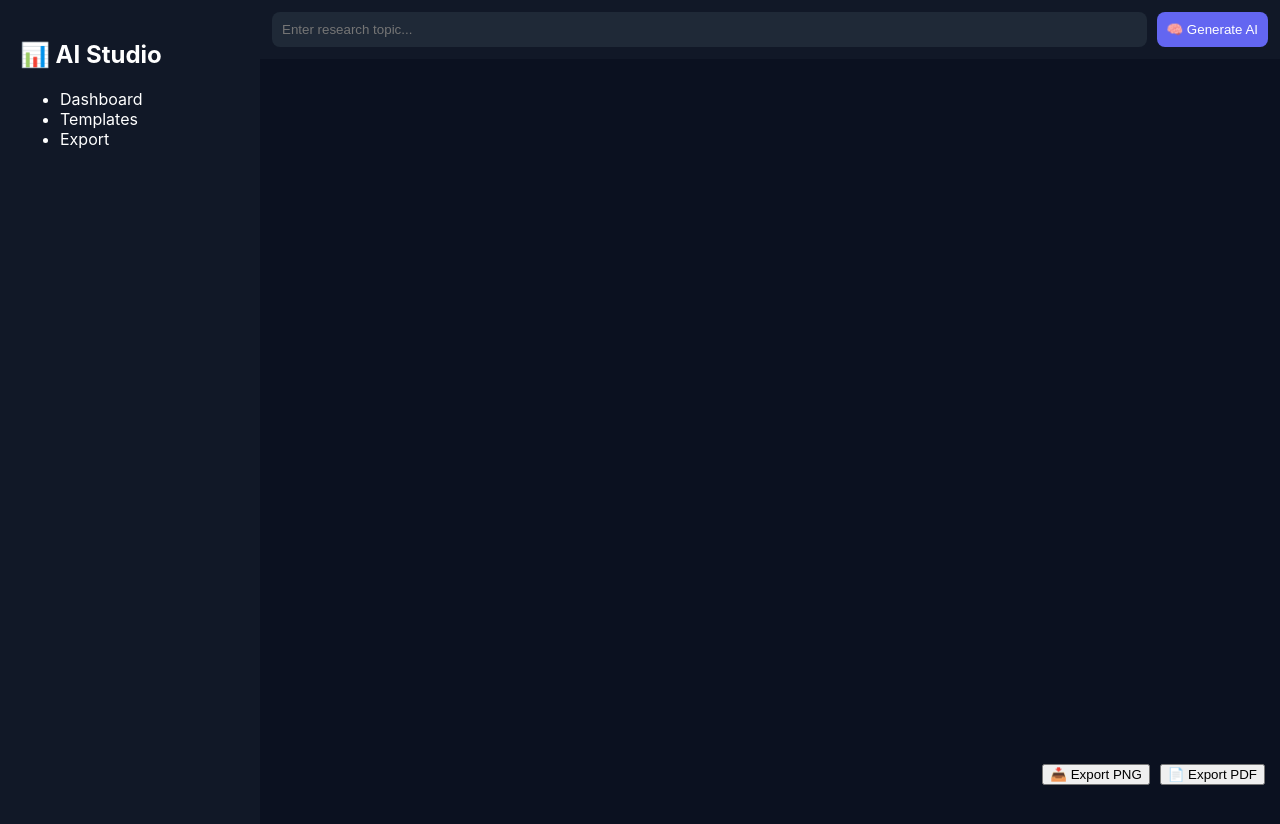
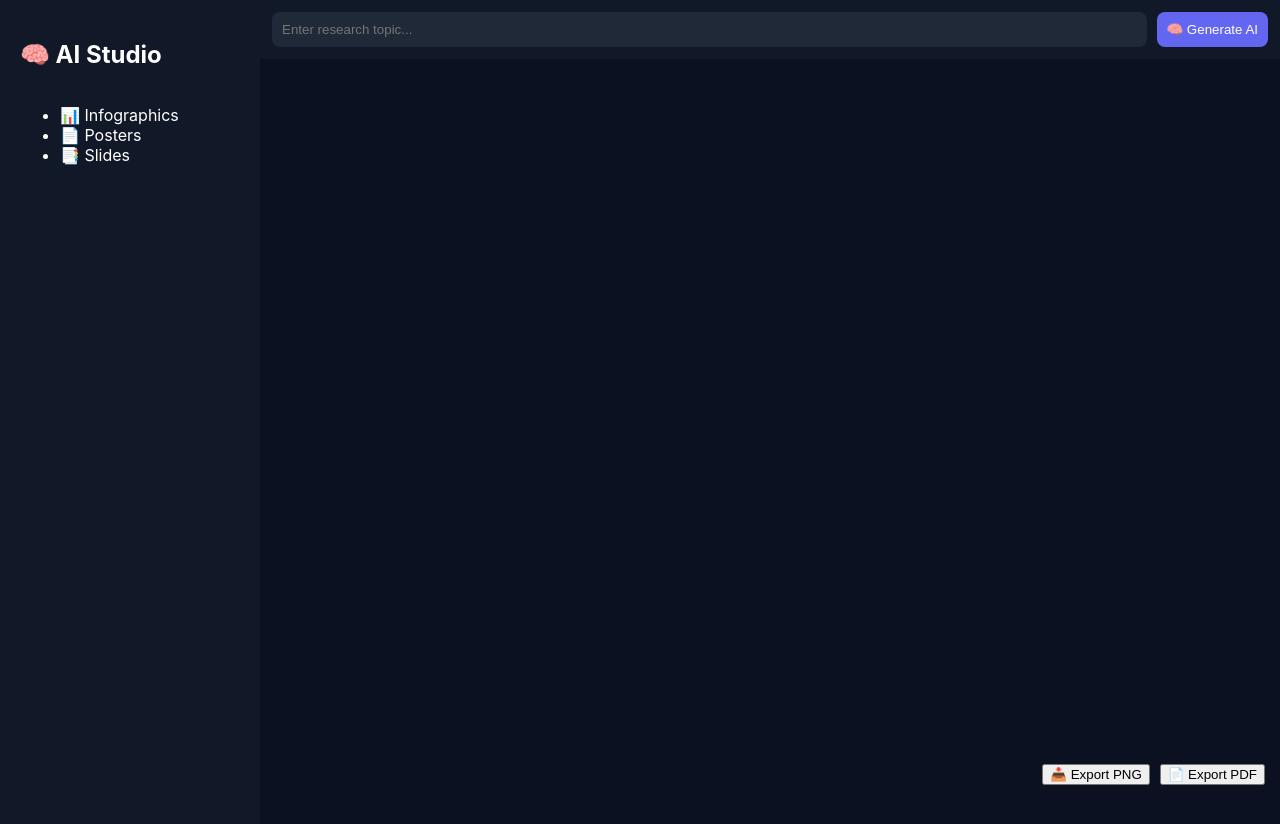
Before and after one commit to dev-akash-60/Ai-Infographics-for-research-Methodology, a React (Create React App) app in the folder frontend/: page / in a window 1280 px wide. Shown: the top 824 px of the page. Built offline with nearby package versions, Linux system fonts and the light colour scheme.

Commit message:
Refactor Sidebar component with open state management
Refactor Sidebar component to accept props for open state and setOpen function. Update layout and items in the sidebar.

```diff
--- a/frontend/src/components/Sidebar.js
+++ b/frontend/src/components/Sidebar.js
@@ -1,15 +1,19 @@
 import React from "react";
 
-function Sidebar() {
+function Sidebar({ open, setOpen }) {
   return (
-    <aside className="sidebar">
-      <h2>📊 AI Studio</h2>
+    <div className={`sidebar ${open ? "open" : ""}`}>
+      <div className="sidebar-header">
+        <h2>🧠 AI Studio</h2>
+        <button className="close-btn" onClick={() => setOpen(false)}>✖</button>
+      </div>
+
       <ul>
-        <li className="active">Dashboard</li>
-        <li>Templates</li>
-        <li>Export</li>
+        <li>📊 Infographics</li>
+        <li>📄 Posters</li>
+        <li>📑 Slides</li>
       </ul>
-    </aside>
+    </div>
   );
 }
 
```
